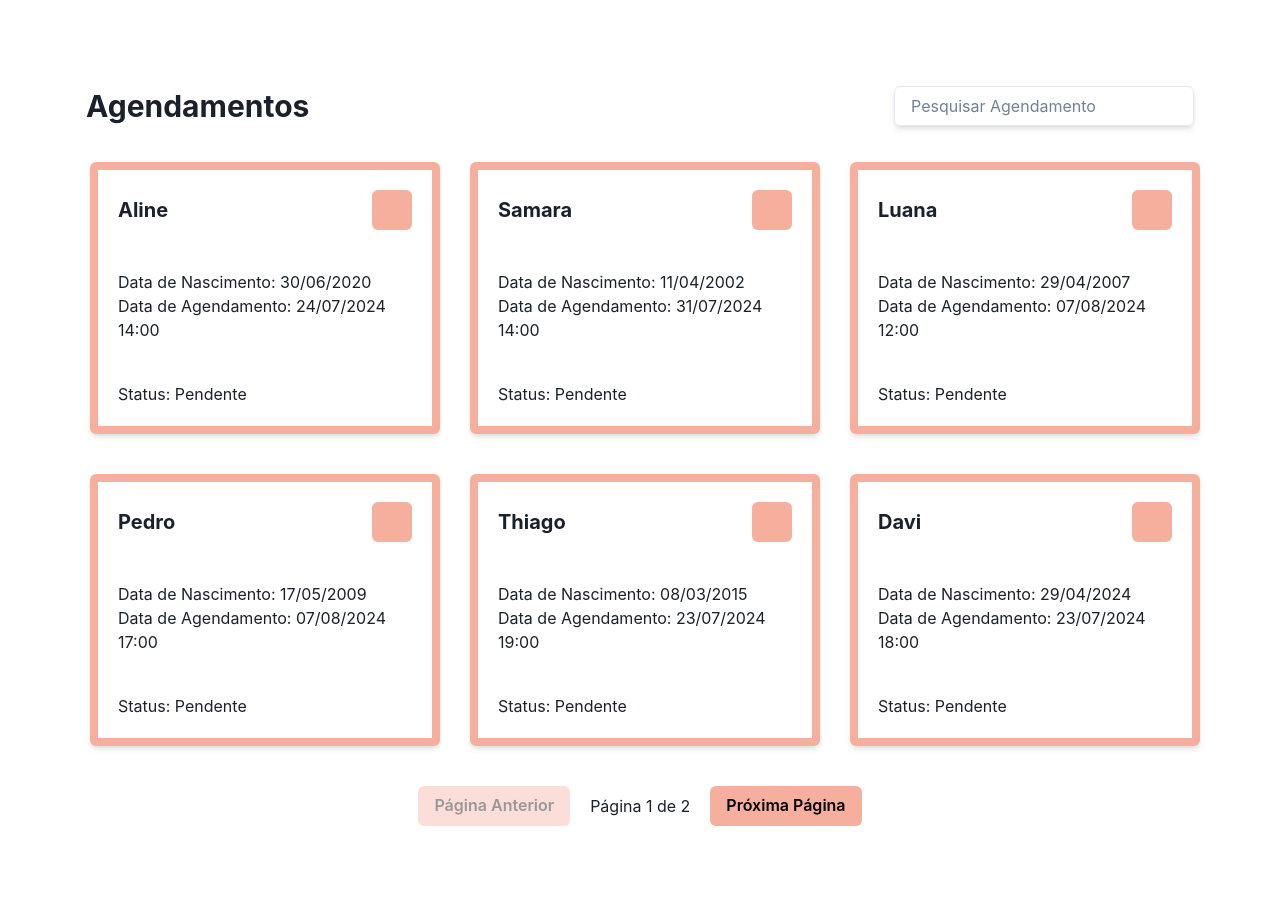
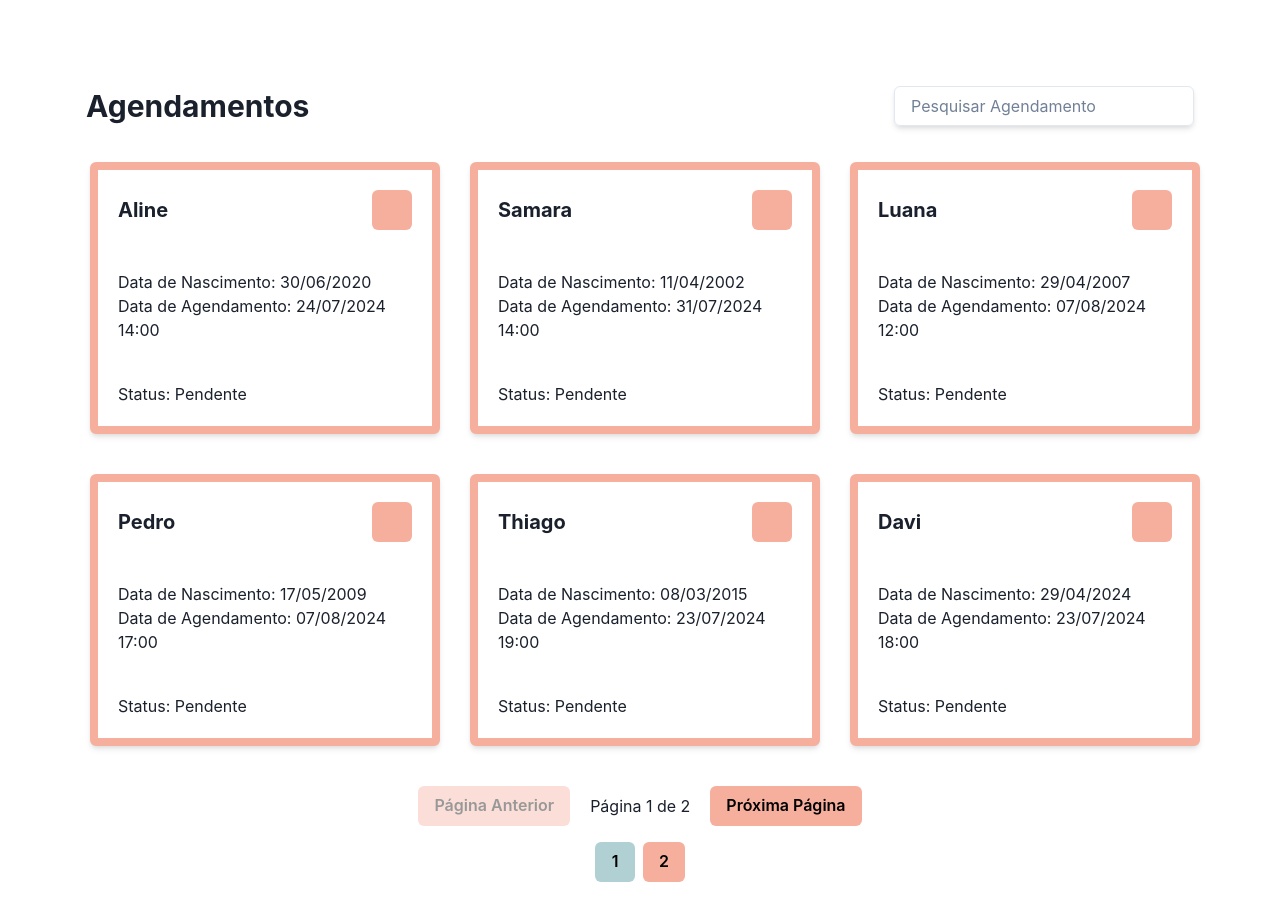
Before and after one commit to SamsSouza22/FrontendPitang2024, a React (Vite) app in the folder frontend/: page /agendamentos in a window 1280 px wide. Shown: the top 920 px of the page. Built offline with nearby package versions, Linux system fonts and the light colour scheme; data requests are answered from the project's data file.

Commit message:
:sparkles: feat: Barra de navegação de paginação

```diff
--- a/frontend/src/pages/VisualizarAgendamentos.jsx
+++ b/frontend/src/pages/VisualizarAgendamentos.jsx
@@ -83,7 +83,20 @@ const VisualizarAgendamentos = () => {
             Próxima Página
           </Button>
         </Flex>
-
+        <Flex justifyContent="center" alignItems="center" mt={4}>
+          {Array.from({ length: totalPaginas }, (_, index) => (
+            <Button
+              key={index}
+              onClick={() => handleMudarPag(index + 1)}
+              bg={index + 1 === pagAtual ? "#b0d0d3" : "#f7af9d"}
+              color="black"
+              _hover={{ bg: "#b0d0d3" }}
+              mx={1}
+            >
+              {index + 1}
+            </Button>
+          ))}
+        </Flex>
       </Box>
     </Container>
   );
```
